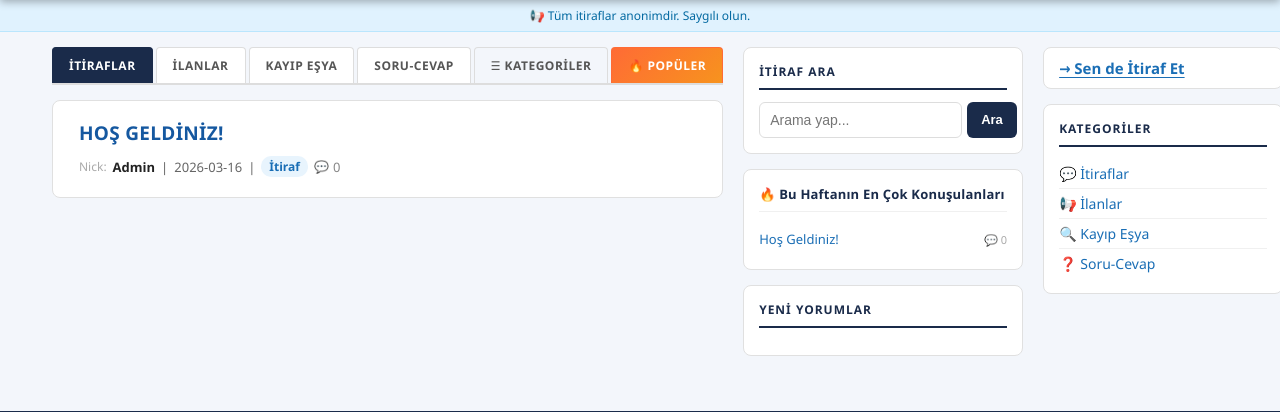
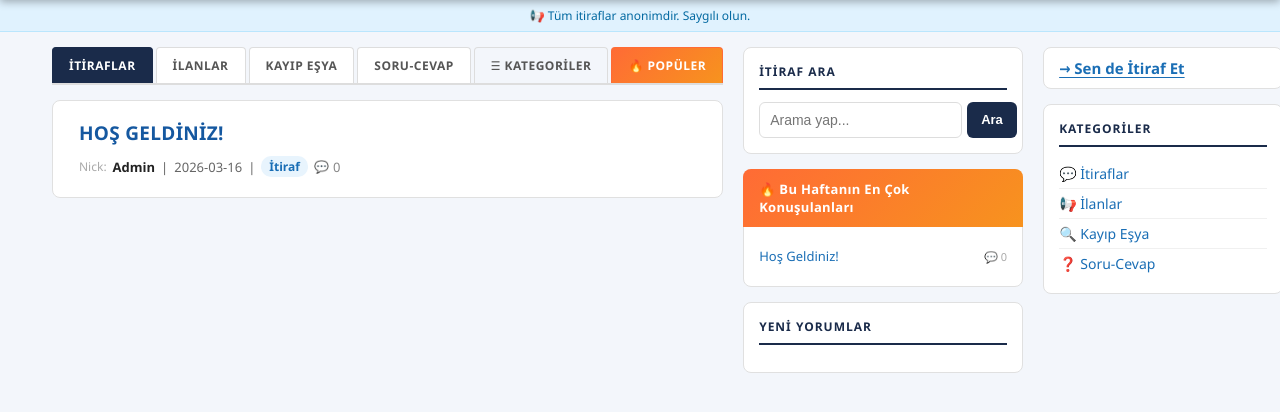
Before and after one commit to medipolitiraf/medipol-itiraf, a Flask app: page / in a window 1280 px wide. Shown: the part 86-498 px from the top of the page. Run offline with Flask 3, Linux system fonts and the light colour scheme; data comes from the database, SQL or seed files in the repository; data that the repository does not hold is empty.

Commit message:
Popüler scroll center'a alındı, başlık turuncu gradient arka planla güçlendirildi

```diff
--- a/static/css/style.css
+++ b/static/css/style.css
@@ -383,12 +383,13 @@ nav a.itiraf-btn:hover { background: #0284c7; }
 
 .populer-baslik {
     font-size: 13px;
-    font-weight: 700;
-    color: #1a2b4a;
-    margin-bottom: 12px;
-    padding-bottom: 8px;
-    border-bottom: 1px solid #f0f0f0;
-    letter-spacing: 0.2px;
+    font-weight: 800;
+    color: #fff;
+    margin: -16px -16px 14px -16px;
+    padding: 11px 16px;
+    border-radius: 8px 8px 0 0;
+    background: linear-gradient(135deg, #ff6b35, #f7931e);
+    letter-spacing: 0.3px;
 }
 
 .kateg-panel {
--- a/templates/index.html
+++ b/templates/index.html
@@ -33,7 +33,7 @@
         function smoothScrollToPopuler(e) {
             e.preventDefault();
             var el = document.getElementById('populer-bolum');
-            if (el) el.scrollIntoView({ behavior: 'smooth', block: 'start' });
+            if (el) el.scrollIntoView({ behavior: 'smooth', block: 'center' });
         }
         </script>
 
```
